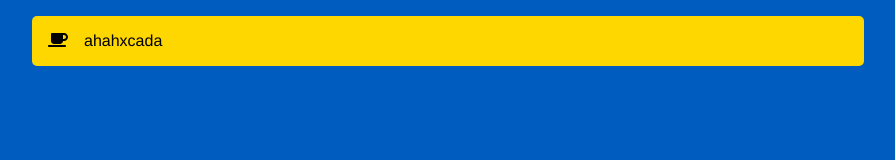
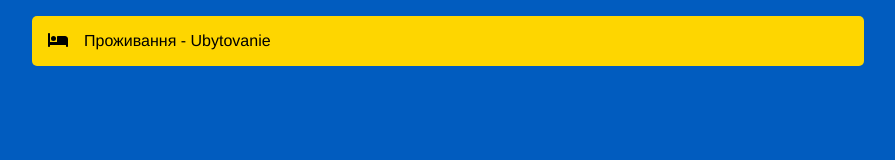
Before and after one commit to roman02021/ukraine-links, a React (Create React App) app: page / in a window 1280 px wide. Shown: the top 160 px of the page, without its empty margins (208-1103 px from the left). Built offline with nearby package versions, Linux system fonts and the light colour scheme.

Commit message:
bed update
dal som postel

```diff
--- a/src/App.js
+++ b/src/App.js
@@ -1,6 +1,6 @@
 import React, {Fragment} from 'react';
 import LinkBtn from './components/LinkBtn.jsx';
-import { faCoffee } from '@fortawesome/free-solid-svg-icons'
+import { faBed } from '@fortawesome/free-solid-svg-icons'
 import GlobalStyle from './theme/globalStyle';
 import styled from 'styled-components';
 import Container from './components/Container';
@@ -11,7 +11,7 @@ function App() {
     <Fragment>
       <GlobalStyle/>
       <Container>
-        <LinkBtn text="ahahxcada" link="https://fontawesome.com/v5/docs/web/use-with/react" icon={faCoffee}></LinkBtn>
+        <LinkBtn text="Проживання - Ubytovanie" link="https://fontawesome.com/icons/bed?s=light" icon={faBed}></LinkBtn>
       </Container>
     </Fragment>
   );
```
